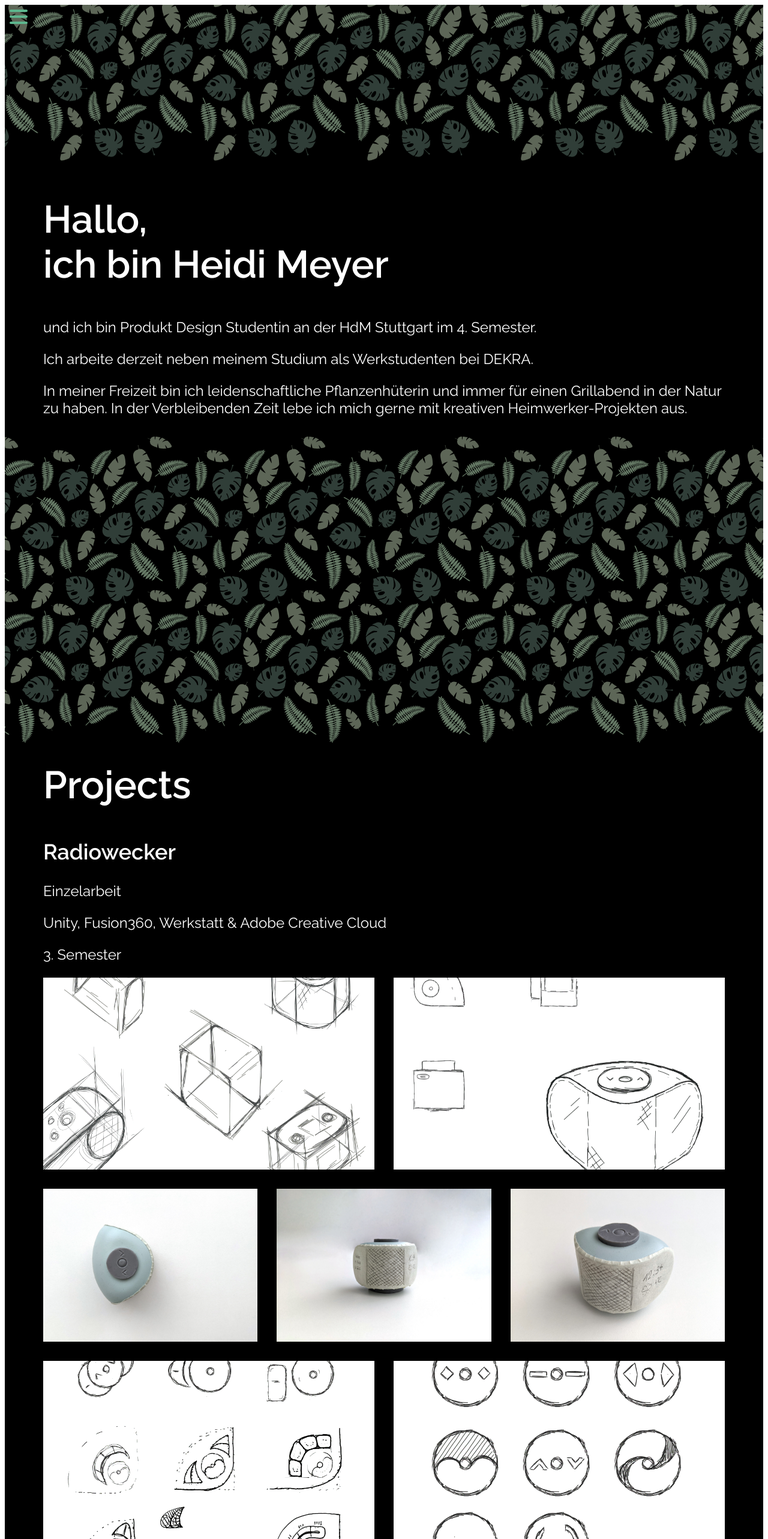
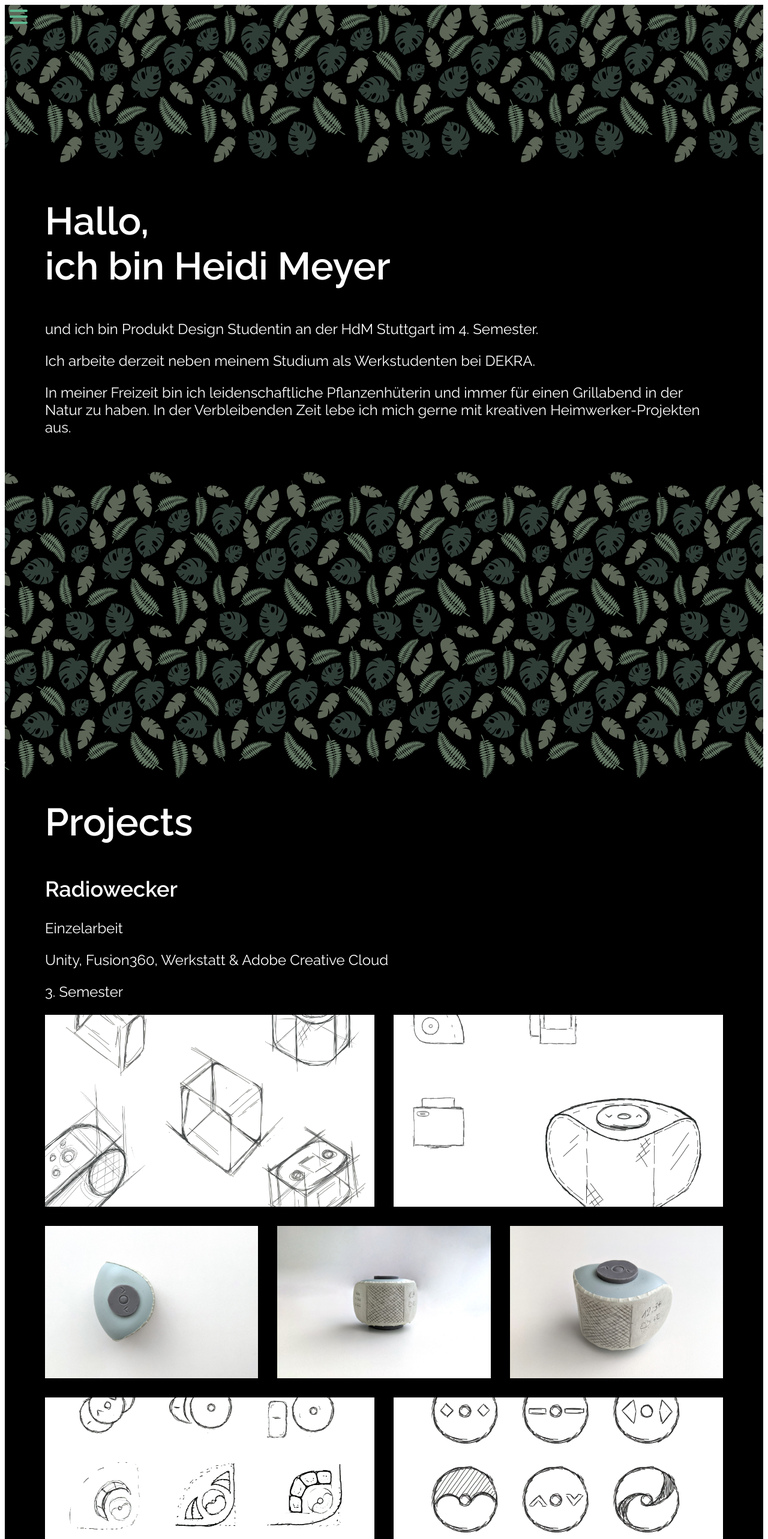
Before and after one commit to hy-di/portfolio-2021, a Vue app: page / in a window 1280 px wide. Shown: the top 2566 px of the page at 60% size. Built offline with nearby package versions, Linux system fonts and the light colour scheme; the HTML template or start-up script is replaced by a standard one.

Commit message:
Fix leaves not appearing in webkit

```diff
--- a/src/components/Intro.vue
+++ b/src/components/Intro.vue
@@ -45,6 +45,7 @@ section {
 	scroll-margin: 100vh 0 0 0;
 
 	&, .top-leaves {
+		border: solid transparent;
 		border-image-source: url('@/assets/img/bg-intro.png');
 		border-image-slice: 2096 1536 384;
 		border-image-width: 0 1536px 384px;
--- a/src/components/Project.vue
+++ b/src/components/Project.vue
@@ -42,8 +42,9 @@ export default {
 <style lang="postcss" scoped>
 .project {
 	margin: 128px 0 0;
-	+ section { margin: calc(256px + 80px) 0 calc(128px + 32px); }
+	+ section { margin: calc(256px + 64px) 0 calc(128px + 32px); }
 
+	border: solid transparent;
 	border-image-source: url('@/assets/img/bg.png');
 	border-image-slice: 128 1536;
 	border-image-outset: calc(128px + 32px) calc(1536px + 32px);
--- a/src/components/Section.vue
+++ b/src/components/Section.vue
@@ -30,8 +30,9 @@ export default {
 
 <style lang="postcss" scoped>
 section {
-	margin: calc(256px + 80px) 0 calc(128px + 32px);
+	margin: calc(256px + 64px) 0 calc(128px + 32px);
 
+	border: solid transparent;
 	border-image-source: url('@/assets/img/bg.png');
 	border-image-slice: 128 1536;
 	border-image-outset: calc(128px + 32px) calc(1536px + 32px);
```
